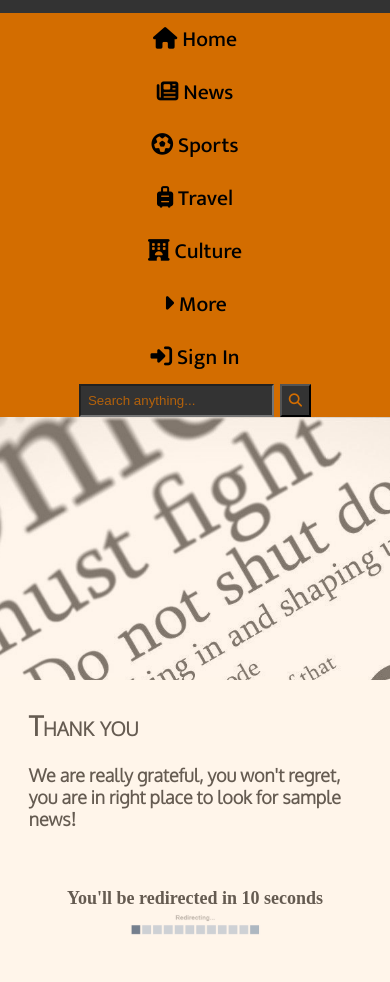
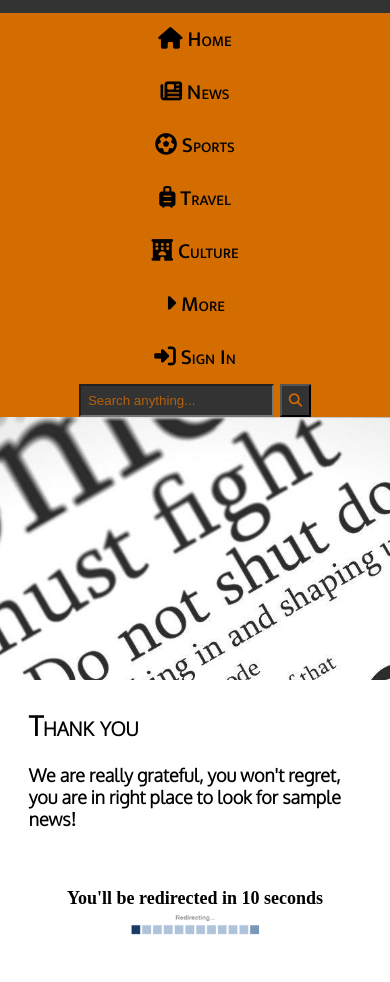
Before and after one commit to Tzesh/SampleNews, a plain HTML site: page thanks.html in a window 390 px wide. Shown: the part 86-1068 px from the top of the page. Drawn offline with Linux system fonts and the light colour scheme; a web font is replaced by a local one.

Commit message:
font-variant of titles, improved responsive design

```diff
--- a/css/style.css
+++ b/css/style.css
@@ -6,7 +6,7 @@
 }
 
 body {
-	background-color: #ffe6cc;
+	background-color: #333333;
 }
 
 /* Header */
@@ -40,6 +40,7 @@ nav > a {
 	color: #000000;
 	font-family: 'Mukta', sans-serif;
 	font-size: 1.2rem;
+	font-variant: small-caps;
 	text-align: center;
 	text-decoration: none;
 	transition: all 0.5s;
@@ -67,6 +68,7 @@ nav ol li a {
 	color: #000000;
 	font-family: 'Mukta', sans-serif;
 	font-size: 0.8rem;
+	font-variant: small-caps;
 	text-align: center;
 	text-decoration: none;
 	transition: all 0.5s;
@@ -133,6 +135,7 @@ nav form button:hover .fa-search {
 /* Main */
 
 .main {
+	background-color: #ffe6cc;
 	display: flex;
 	justify-content: center;
 }
@@ -300,7 +303,7 @@ article i:hover {
 	background-position: center;
 	height: 45rem;
 	width: 100%;
-	opacity: 0.6;
+	opacity: 1;
 	z-index: 1;
 }
 
```
